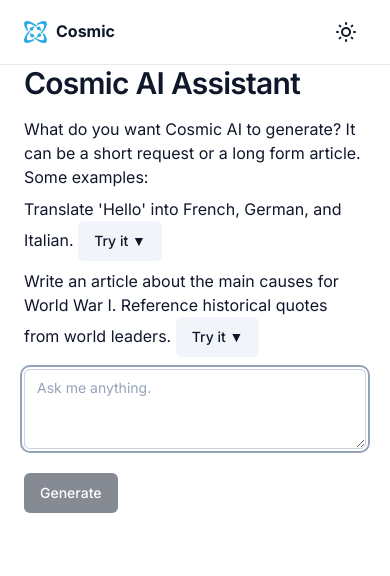
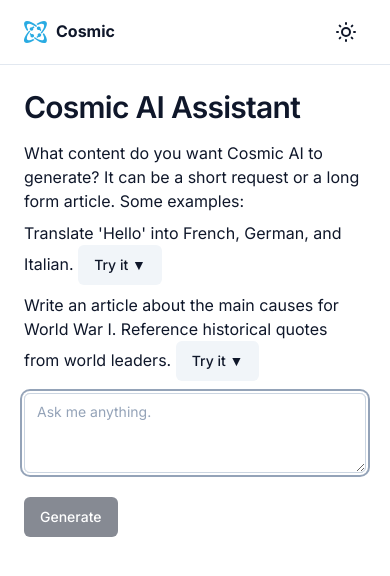
Before and after one commit to cosmicjs/ai-assistant, a Next.js app: page / in a window 390 px wide. Shown: the top 576 px of the page. Built offline with nearby package versions, Linux system fonts and the light colour scheme; no server answers; what cosmicjs would draw is missing.

Commit message:
edit: zoom on mobile

```diff
--- a/pages/index.tsx
+++ b/pages/index.tsx
@@ -134,7 +134,7 @@
 
   let content = <div>
     <H2>Cosmic AI Assistant</H2>
-    <p className="mb-2">What do you want Cosmic AI to generate? It can be a short request or a long form article. Some examples:</p>
+    <p className="mb-2">What content do you want Cosmic AI to generate? It can be a short request or a long form article. Some examples:</p>
     <p className="mb-2">Translate &apos;Hello&apos; into French, German, and Italian. <Button variant="subtle" onClick={() => handleAddText(`Translate 'Hello' into French, German, and Italian.`)}>Try it ▼</Button></p>
     <p className="mb-2">Write an article about the main causes for World War I. Reference historical quotes from world leaders. <Button variant="subtle" onClick={() => handleAddText(`Write an article about the main causes for World War I. Reference historical quotes from world leaders.`)}>Try it ▼</Button></p>
     <form className="mt-3" onSubmit={handleSubmit}>
@@ -224,10 +224,10 @@
           name="description"
           content="An AI Assistant"
         />
-        <meta name="viewport" content="width=device-width, initial-scale=1" />
+        <meta name="viewport" content="width=device-width, initial-scale=1, maximum-scale=1"/>
         <link rel="icon" href="/favicon.ico" />
       </Head>
-      <section className="container grid items-center gap-6 md:py-6">
+      <section className="container grid items-center gap-6 py-6">
         {content}
       </section>
     </Layout>
```
